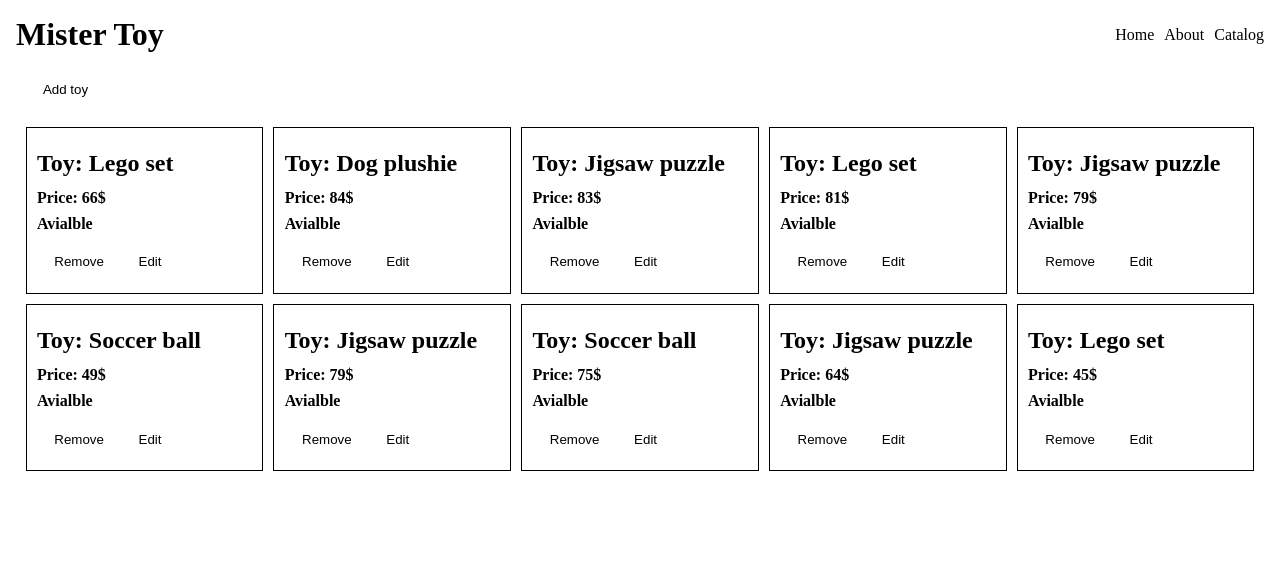
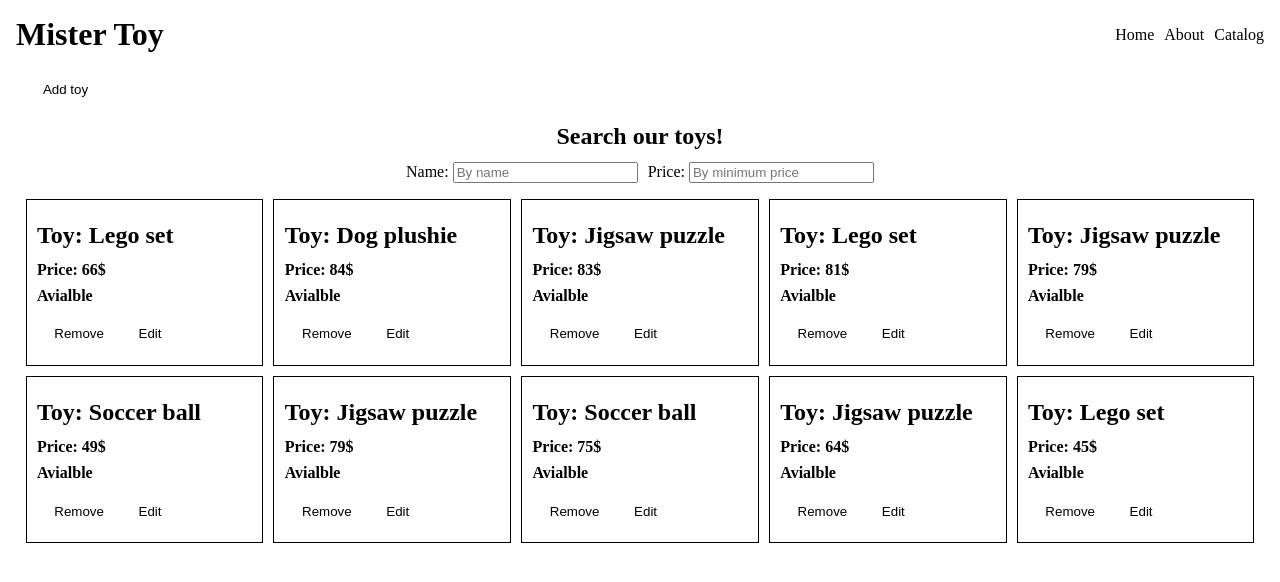
Before and after one commit to DrorGaon/MisterToy---frontend, a React (Vite) app: page /toys in a window 1280 px wide. Shown: the top 582 px of the page. Built offline with nearby package versions, Linux system fonts and the light colour scheme.

Commit message:
Add filter

```diff
--- /dev/null
+++ b/src/assets/style/cmps/ToyFilter.css
@@ -0,0 +1,10 @@
+.toy-filter {
+    display: flex;
+    flex-direction: column;
+    align-items: center;
+}
+
+.toy-filter form {
+    display: flex;
+    gap: 10px;
+}
--- a/src/assets/style/main.css
+++ b/src/assets/style/main.css
@@ -7,6 +7,7 @@
 @import "cmps/AppHeader.css";
 @import "cmps/ToyIndex.css";
 @import "cmps/UserMsg.css";
+@import "cmps/ToyFilter.css";
 
 /* setup */
 @import "setup/vars.css";
--- /dev/null
+++ b/src/cmps/ToyFilter.jsx
@@ -0,0 +1,52 @@
+import { useEffect, useState } from "react"
+
+export function ToyFilter({ filterBy, onSetFilterBy }) {
+
+    const [filterByToEdit, setFilterByToEdit] = useState({...filterBy})
+
+    useEffect(() => {
+        onSetFilterBy(filterByToEdit)
+    }, [filterByToEdit])
+
+    function handleChange({ target }) {
+        const field = target.name
+        let value = target.value
+
+        switch (target.type) {
+            case 'number':
+            case 'range':
+                value = +value || ''
+                break
+
+            case 'checkbox':
+                value = target.checked
+                break
+
+            default: break
+        }
+
+        setFilterByToEdit(prevFilter => ({ ...prevFilter, [field]: value }))
+    }
+
+    const { name, price } = filterByToEdit
+    return (
+        <section className="toy-filter">
+            <h2>Search our toys!</h2>
+            <form >
+                <section className="filter-field">
+                    <label htmlFor="name">Name: </label>
+                    <input value={name } onChange={handleChange}
+                        type="text" placeholder="By name" id="name" name="name"
+                    />
+                </section>
+                <section className="filter-field">
+                    <label htmlFor="price">Price: </label>
+                    <input value={price || ''} onChange={handleChange}
+                        type="number" placeholder="By minimum price" id="price" name="price"
+                    />
+                </section>
+                <button hidden>Set Filter</button>
+            </form>
+        </section>
+    )
+}
--- a/src/pages/ToyIndex.jsx
+++ b/src/pages/ToyIndex.jsx
@@ -1,21 +1,26 @@
 import { useEffect } from "react"
 import { ToyList } from "../cmps/ToyList.jsx"
-import { useSelector } from "react-redux"
+import { useDispatch, useSelector } from "react-redux"
 import { loadToys, removeToy } from "../store/actions/toy.actions.js"
 import { useNavigate } from "react-router-dom"
 import { showErrorMsg, showSuccessMsg } from "../services/event-bus.service.js"
+import { ToyFilter } from "../cmps/ToyFilter.jsx"
+import { SET_FILTER_BY } from "../store/reducers/toy.reducer.js"
 
 export function ToyIndex(){
 
     const toys = useSelector(storeState => storeState.toyModule.toys)
+    const filterBy = useSelector(storeState => storeState.toyModule.filterBy)
     const navigate = useNavigate()
+    const dispatch = useDispatch()
+
     useEffect(() => {
-        loadToys()
+        loadToys(filterBy)
             .catch((err) => {
                 showErrorMsg('Problem getting toys')
                 console.log('Problem getting toys', err)
             })
-    }, [])
+    }, [filterBy])
 
     function onRemoveToy(toyId){
         removeToy(toyId)
@@ -26,11 +31,15 @@ export function ToyIndex(){
             })
         }
 
+    function onSetFilterBy(filterBy){
+        dispatch({ type: SET_FILTER_BY, filterBy})
+    }
 
     if (!toys) return '...loading'
         return (
             <section className="toy-index">
                 <button onClick={() => navigate('/toys/edit')}>Add toy</button>
+                <ToyFilter onSetFilterBy={onSetFilterBy} filterBy={filterBy} />
                 <ToyList
                 toys={toys}
                 onRemoveToy={onRemoveToy}
--- a/src/services/toy-service.js
+++ b/src/services/toy-service.js
@@ -16,7 +16,17 @@ export const toyService = {
 
 function query(filterBy = {}) {
     return storageService.query(TOY_KEY)
-        .then(toys => {return toys})
+        .then(toys => {
+            if(filterBy.name){
+                const regExp = new RegExp(filterBy.name, 'i')
+                toys = toys.filter(toy => regExp.test(toy.name))
+            }
+            if(filterBy.price){
+                toys = toys.filter(toy => toy.price >= filterBy.price)
+            }
+            return toys
+        }
+        )
 }
 
 function get(toyId) {
--- a/src/store/actions/toy.actions.js
+++ b/src/store/actions/toy.actions.js
@@ -2,8 +2,8 @@ import { toyService } from "../../services/toy-service.js"
 import { ADD_TOY, REMOVE_TOY, SET_TOYS, UPDATE_TOY } from "../reducers/toy.reducer.js"
 import { store } from "../store.js"
 
-export function loadToys(){
-    return toyService.query()
+export function loadToys(filterBy){
+    return toyService.query(filterBy)
         .then(toys => {
             store.dispatch({ type: SET_TOYS, toys })
         })
--- a/src/store/reducers/toy.reducer.js
+++ b/src/store/reducers/toy.reducer.js
@@ -1,10 +1,14 @@
+import { toyService } from "../../services/toy-service.js"
+
 export const SET_TOYS = 'SET_TOYS'
 export const REMOVE_TOY = 'REMOVE_TOY'
 export const UPDATE_TOY = 'UPDATE_TOY'
 export const ADD_TOY = 'ADD_TOY'
+export const SET_FILTER_BY = 'SET_FILTER_BY'
 
 const initialState = {
     toys: [],
+    filterBy: toyService.getDefaultFilter()
 }
 
 export function toyReducer(state = initialState, action = {}){
@@ -27,6 +31,8 @@ export function toyReducer(state = initialState, action = {}){
                 ...state,
                 toys: state.toys.map(toy => toy._id === action.toy._id ? action.toy : toy)
             }
+        case SET_FILTER_BY:
+            return state = { ...state, filterBy: action.filterBy }
 
         default:
             return state
```
